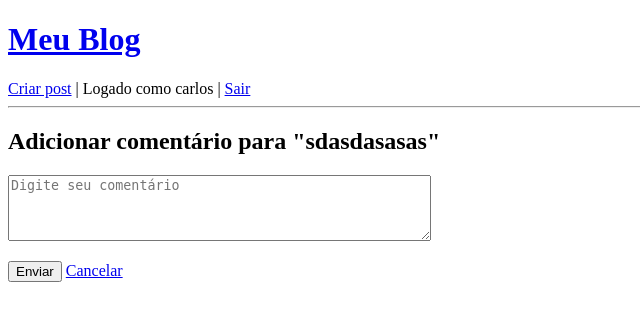
After one commit to ca-rampelotti/EP2_sisinfo, a Django app: page /post/7/comment/ in a window 1280 px wide. The commit adds this page. Shown: the top 321 px of the page, without its empty margins (0-640 px from the left). Run offline with Django 3.2, Linux system fonts and the light colour scheme; a user stored in the database is signed in; data comes from the database, SQL or seed files in the repository; both versions use the stored data as it was after the commit.

Commit message:
Comments

```diff
--- a/blog/admin.py
+++ b/blog/admin.py
@@ -1,7 +1,13 @@
 from django.contrib import admin
 from .models import Post
+from .models import Comment
 
 @admin.register(Post)
 class PostAdmin(admin.ModelAdmin):
     list_display = ('title', 'created_at')
     search_fields = ('title',)
+
+@admin.register(Comment)
+class CommentAdmin(admin.ModelAdmin):
+    list_display = ('author', 'post', 'created_at')
+    search_fields = ('author__username', 'text')
--- a/blog/models.py
+++ b/blog/models.py
@@ -1,6 +1,7 @@
 from django.db import models
 from django.utils import timezone
 from django.urls import reverse
+from django.contrib.auth.models import User
 
 class Post(models.Model):
     title = models.CharField(max_length=200)
@@ -15,3 +16,15 @@ class Post(models.Model):
 
     def get_absolute_url(self):
         return reverse('blog:post_detail', args=[self.pk])
+
+class Comment(models.Model):
+    post = models.ForeignKey(Post, on_delete=models.CASCADE, related_name='comments')
+    author = models.ForeignKey(User, on_delete=models.CASCADE)
+    text = models.TextField()
+    created_at = models.DateTimeField(default=timezone.now)
+
+    class Meta:
+        ordering = ['-created_at']
+
+    def __str__(self):
+        return f'Comentário de {self.author} em {self.post}'
--- a/blog/urls.py
+++ b/blog/urls.py
@@ -4,7 +4,8 @@ from .views import (
     PostDetailView,
     PostCreateView,
     PostUpdateView,
-    PostDeleteView
+    PostDeleteView,
+    comment_create
 )
 
 app_name = 'blog'
@@ -15,4 +16,5 @@ urlpatterns = [
     path('post/create/', PostCreateView.as_view(), name='post_create'),
     path('post/<int:pk>/edit/', PostUpdateView.as_view(), name='post_edit'),
     path('post/<int:pk>/delete/', PostDeleteView.as_view(), name='post_delete'),
+    path('post/<int:pk>/comment/', comment_create, name='comment_create'),
 ]
--- a/blog/views.py
+++ b/blog/views.py
@@ -1,8 +1,12 @@
 from django.views.generic import ListView, DetailView, CreateView, UpdateView, DeleteView
 from django.urls import reverse_lazy
-from .models import Post
+from .models import Post, Comment
 from .forms import PostForm
-
+from django.contrib.auth.models import User
+from django.utils import timezone
+from django.utils.decorators import method_decorator
+from django.shortcuts import render, get_object_or_404, redirect
+from django.contrib.auth.decorators import login_required
 
 class PostListView(ListView):
     model = Post
@@ -33,3 +37,25 @@ class PostDeleteView(DeleteView):
     model = Post
     template_name = 'blog/post_confirm_delete.html'
     success_url = reverse_lazy('blog:post_list')
+
+@login_required
+def comment_create(request, pk):
+    post = get_object_or_404(Post, pk=pk)
+
+    if request.method == 'POST':
+        text = request.POST.get('text', '').strip()
+        if not text:
+            return render(request, 'blog/comment_form.html', {
+                'post': post,
+                'error': 'Comentário vazio não permitido.'
+            })
+
+        Comment.objects.create(
+            post=post,
+            author=request.user,
+            text=text,
+            created_at=timezone.now()
+        )
+        return redirect('blog:post_detail', pk=post.pk)
+
+    return render(request, 'blog/comment_form.html', {'post': post})
--- a/core/settings.py
+++ b/core/settings.py
@@ -124,3 +124,6 @@ STATIC_URL = '/static/'
 # https://docs.djangoproject.com/en/3.2/ref/settings/#default-auto-field
 
 DEFAULT_AUTO_FIELD = 'django.db.models.BigAutoField'
+
+LOGIN_REDIRECT_URL = '/'
+LOGOUT_REDIRECT_URL = '/'
--- a/core/urls.py
+++ b/core/urls.py
@@ -18,5 +18,6 @@ from django.urls import path, include
 
 urlpatterns = [
     path('admin/', admin.site.urls),
-    path('', include('blog.urls', namespace='blog'))
+    path('', include('blog.urls', namespace='blog')),
+    path('accounts/', include('django.contrib.auth.urls'))
 ]
--- a/templates/base.html
+++ b/templates/base.html
@@ -5,11 +5,19 @@
   <title>{% block title %}Blog{% endblock %}</title>
 </head>
 <body>
-  <header>
-    <h1><a href="{% url 'blog:post_list' %}">Meu Blog</a></h1>
-    <nav><a href="{% url 'blog:post_create' %}">Criar post</a></nav>
-    <hr>
-  </header>
+<header>
+  <h1><a href="{% url 'blog:post_list' %}">Meu Blog</a></h1>
+  <nav>
+    <a href="{% url 'blog:post_create' %}">Criar post</a>
+    {% if request.user.is_authenticated %}
+      | Logado como {{ request.user.username }}
+      | <a href="{% url 'logout' %}?next={% url 'blog:post_list' %}">Sair</a>
+    {% else %}
+      | <a href="{% url 'login' %}?next={{ request.path }}">Entrar</a>
+    {% endif %}
+  </nav>
+  <hr>
+</header>
   <main>{% block content %}{% endblock %}</main>
 </body>
 </html>
--- /dev/null
+++ b/templates/blog/comment_form.html
@@ -0,0 +1,14 @@
+{% extends "base.html" %}
+
+{% block content %}
+<h2>Adicionar comentário para "{{ post.title }}"</h2>
+
+<form method="post">
+    {% csrf_token %}
+    <p>
+        <textarea name="text" rows="4" cols="50" placeholder="Digite seu comentário"></textarea>
+    </p>
+    <button type="submit">Enviar</button>
+    <a href="{% url 'blog:post_detail' post.pk %}">Cancelar</a>
+</form>
+{% endblock %}
```
Also changed, not shown: templates/blog/post_detail.html (+14 -0 lines), templates/registration/login.html (added, +16 -0 lines), blog/migrations/0002_auto_20251120_1722.py (added), blog/migrations/0003_alter_comment_options.py (added), db.sqlite3.
